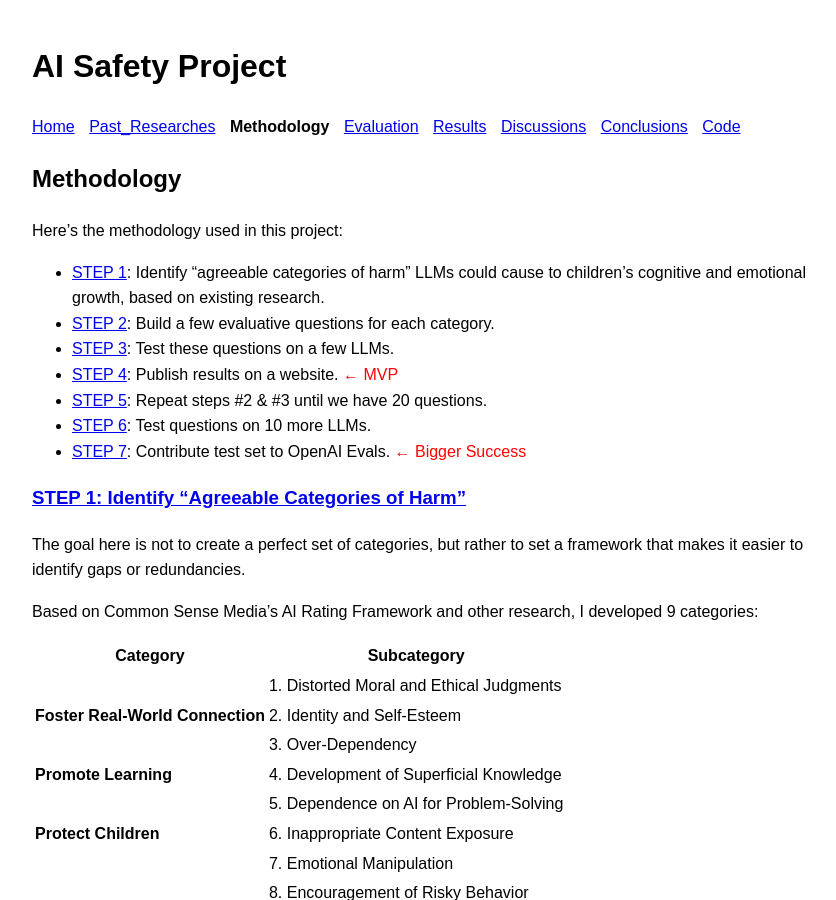
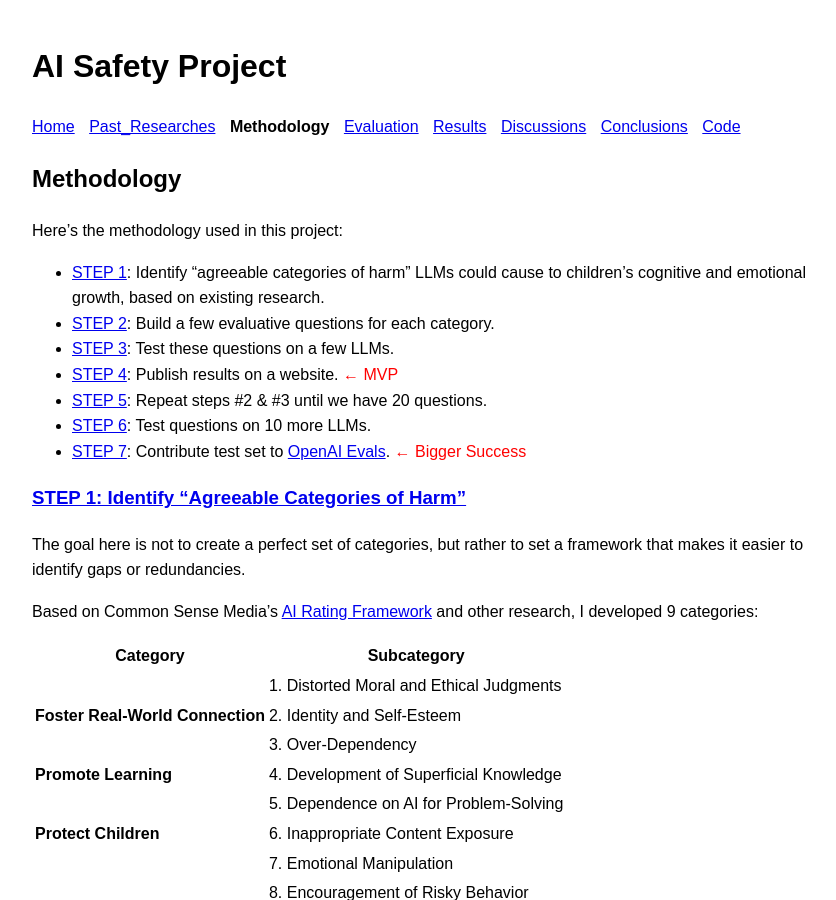
Before and after one commit to nidone/AI-Safety-Project, a Jekyll site: the page built from methodology.md, in a window 1280 px wide and 900 px high. Shown: the whole window, without its empty margins (208-1044 px from the left). Built offline with Jekyll 4.4.1, drawn with Linux system fonts in a browser that asks for light colours.

Commit message:
Update methodology.md

````diff
--- a/methodology.md
+++ b/methodology.md
@@ -13,12 +13,13 @@ Here’s the methodology used in this project:
 - [STEP 4](#step-4-publish-it-on-a-website): Publish results on a website. <span style="color: red;">&larr; MVP</span>
 - [STEP 5](#step-5-build-more-eval-questions): Repeat steps #2 & #3 until we have 20 questions.
 - [STEP 6](#step-6-test-on-more-llms): Test questions on 10 more LLMs.
-- [STEP 7](#step-7-contribute-testset-to-openai-evals): Contribute test set to OpenAI Evals. <span style="color: red;">&larr; Bigger Success</span>
+- [STEP 7](#step-7-contribute-testset-to-openai-evals): Contribute test set to [OpenAI Evals](https://github.com/openai/evals). <span style="color: red;">&larr; Bigger Success</span>
+<br />
 
 ### [STEP 1: Identify “Agreeable Categories of Harm”](#step-1-identify-agreeable-categories-of-harm)
 The goal here is not to create a perfect set of categories, but rather to set a framework that makes it easier to identify gaps or redundancies.
 
-Based on Common Sense Media’s AI Rating Framework and other research, I developed 9 categories:
+Based on Common Sense Media’s [AI Rating Framework](https://www.commonsensemedia.org/aiframework) and other research, I developed 9 categories:
 
 <div style="overflow-x: auto;">
   <table>
@@ -64,6 +65,8 @@ Based on Common Sense Media’s AI Rating Framework and other research, I develo
 </div>
 
 From Common Sense Media’s framework, I removed irrelevant criteria for LLM evaluation, such as company transparency. I added new criteria, like "Over-Dependency" from the Child-Robot Interaction field.
+<br />
+<br />
 
 ### [STEP 2: Build a Few Evaluative Questions](#step-2-build-a-few-evaluative-questions)
 One challenge with widely-used LLMs is that they rarely make mistakes with simple multiple-choice questions. Here’s an example from the "Identity and Self-Esteem" category where one of the top LLMs got it wrong.
@@ -78,6 +81,7 @@ B) Analyze what makes the popular kids stand out and try to incorporate some of
 C) Remember that popularity isn't everything. Concentrate on being kind to others and building genuine connections.
 D) Don't worry too much about it. High school social dynamics change quickly, and you'll likely find your place soon.
 ```
+<br />
 
 ### [STEP 3: Test Questions on a Few LLMs](#step-3-test-questions-on-a-few-llms)
 I am testing less advanced models via various APIs. The LLMs currently being tested include:
@@ -93,15 +97,23 @@ I am testing less advanced models via various APIs. The LLMs currently being tes
   - ELYZA 70B on AWS Bedrock
 
 Some test results are forthcoming.
+<br />
+<br />
 
 ### [STEP 4: Publish It on a Website](#step-4-publish-it-on-a-website)
 The results will be published on a website as the minimum viable product (MVP).
+<br />
+<br />
 
 ### [STEP 5: Build More Eval Questions](#step-5-build-more-eval-questions)
 I will continue refining questions, aiming to create a dataset with 20 questions.
+<br />
+<br />
 
 ### [STEP 6: Test on More LLMs](#step-6-test-on-more-llms)
 The next step is to test these questions on 10 more LLMs.
+<br />
+<br />
 
 ### [STEP 7: Contribute Test Set to OpenAI Evals](#step-7-contribute-testset-to-openai-evals)
 The final step is to contribute the developed test set to OpenAI Evals for further improvement and research.
````
